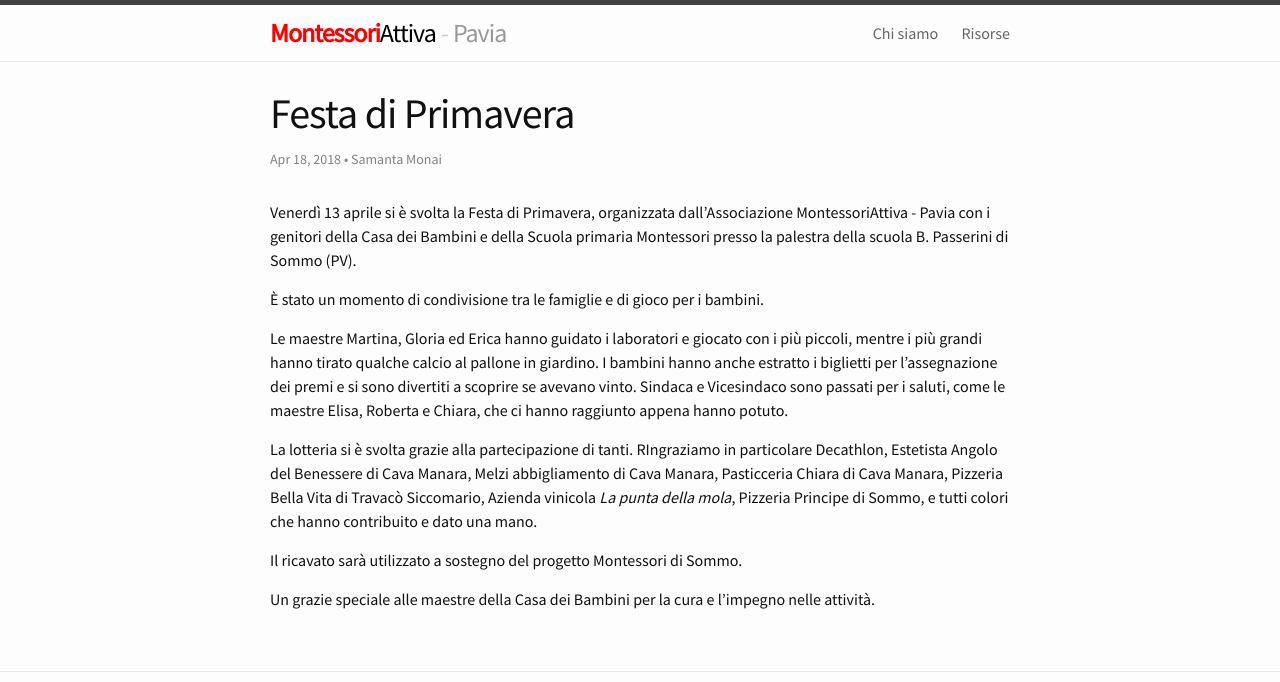
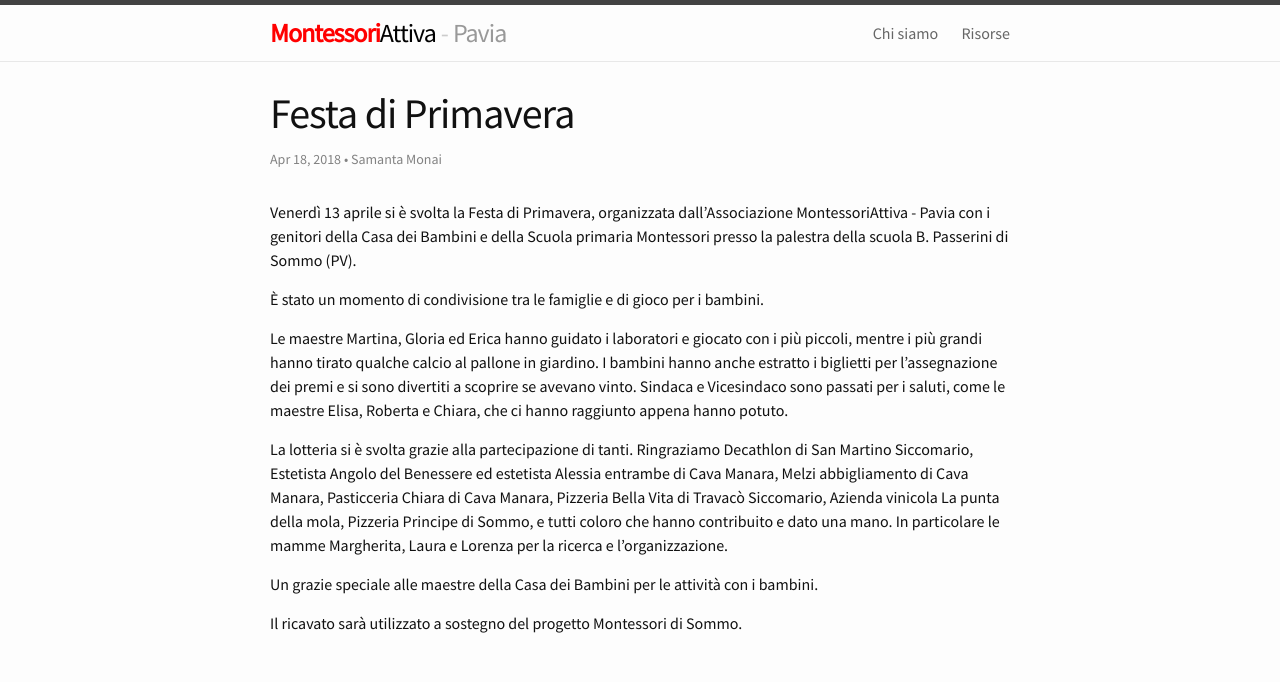
Before and after one commit to montessori-attiva-pavia/montessori-attiva-pavia.github.io, a Jekyll site: the page built from _posts/2018-04-18-festa-di-primavera.markdown, in a window 1280 px wide, cut to the strip 0-682 px from the top of the page. Built offline with Jekyll 4.4.1, drawn with Linux system fonts in a browser that asks for light colours; comment, search, counter and statistics services are not loaded.

Commit message:
corretto testo festa

```diff
--- a/_posts/2018-04-18-festa-di-primavera.markdown
+++ b/_posts/2018-04-18-festa-di-primavera.markdown
@@ -9,17 +9,14 @@ pinned: true
 
 
 
-Venerdì 13 aprile si è svolta la Festa di Primavera, organizzata dall'Associazione MontessoriAttiva - Pavia con i genitori della Casa dei Bambini e della Scuola primaria Montessori presso la palestra della scuola B. Passerini di Sommo (PV).
+Venerdì 13 aprile si è svolta la Festa di Primavera, organizzata dall’Associazione MontessoriAttiva - Pavia con i genitori della Casa dei Bambini e della Scuola primaria Montessori presso la palestra della scuola B. Passerini di Sommo (PV).
 
 È stato un momento di condivisione tra le famiglie e di gioco per i bambini.
 
-Le maestre Martina, Gloria ed Erica hanno guidato i laboratori e giocato con i più piccoli, mentre i più grandi hanno tirato qualche calcio al pallone in giardino.
-I bambini hanno anche estratto i biglietti per l'assegnazione dei premi e si sono divertiti a scoprire se avevano vinto.
-Sindaca e Vicesindaco sono passati per i saluti, come le maestre Elisa, Roberta e Chiara, che ci hanno raggiunto appena hanno potuto.
+Le maestre Martina, Gloria ed Erica hanno guidato i laboratori e giocato con i più piccoli, mentre i più grandi hanno tirato qualche calcio al pallone in giardino. I bambini hanno anche estratto i biglietti per l’assegnazione dei premi e si sono divertiti a scoprire se avevano vinto. Sindaca e Vicesindaco sono passati per i saluti, come le maestre Elisa, Roberta e Chiara, che ci hanno raggiunto appena hanno potuto.
 
-La lotteria si è svolta grazie alla partecipazione di tanti. RIngraziamo in particolare Decathlon, Estetista Angolo del Benessere di Cava Manara, Melzi abbigliamento di Cava Manara, Pasticceria Chiara di Cava Manara, Pizzeria Bella Vita di Travacò Siccomario, Azienda vinicola _La punta della mola_, Pizzeria Principe di Sommo, e tutti colori che hanno contribuito e dato una mano.
+La lotteria si è svolta grazie alla partecipazione di tanti. Ringraziamo Decathlon di San Martino Siccomario, Estetista Angolo del Benessere ed estetista Alessia entrambe di Cava Manara, Melzi abbigliamento di Cava Manara, Pasticceria Chiara di Cava Manara, Pizzeria Bella Vita di Travacò Siccomario, Azienda vinicola La punta della mola, Pizzeria Principe di Sommo, e tutti coloro che hanno contribuito e dato una mano. In particolare le mamme Margherita, Laura e Lorenza per la ricerca e l'organizzazione.
 
+Un grazie speciale alle maestre della Casa dei Bambini per le attività con i bambini.
 
 Il ricavato sarà utilizzato a sostegno del progetto Montessori di Sommo.
-
-Un grazie speciale alle maestre della Casa dei Bambini per la cura e l'impegno nelle attività.
```
